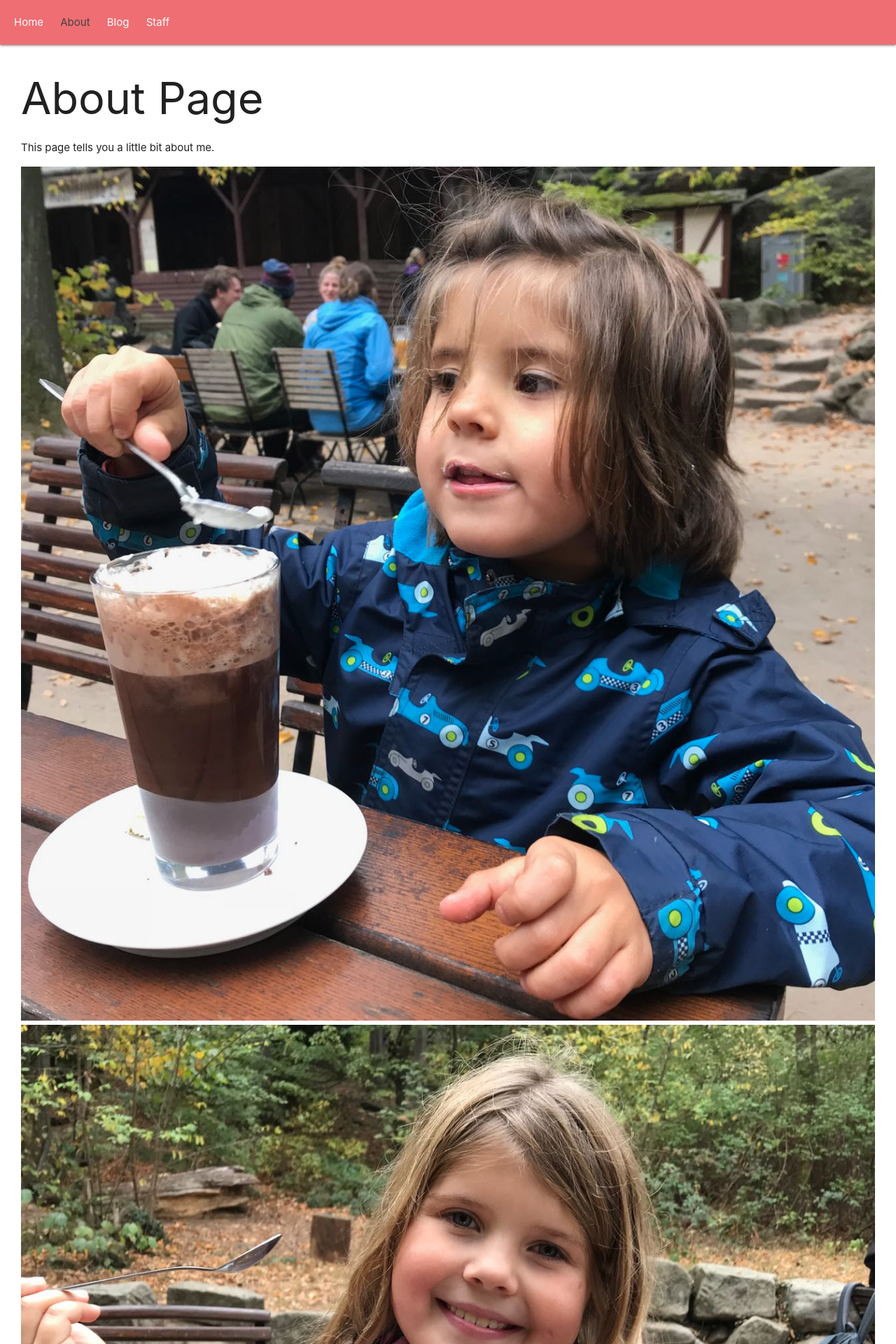
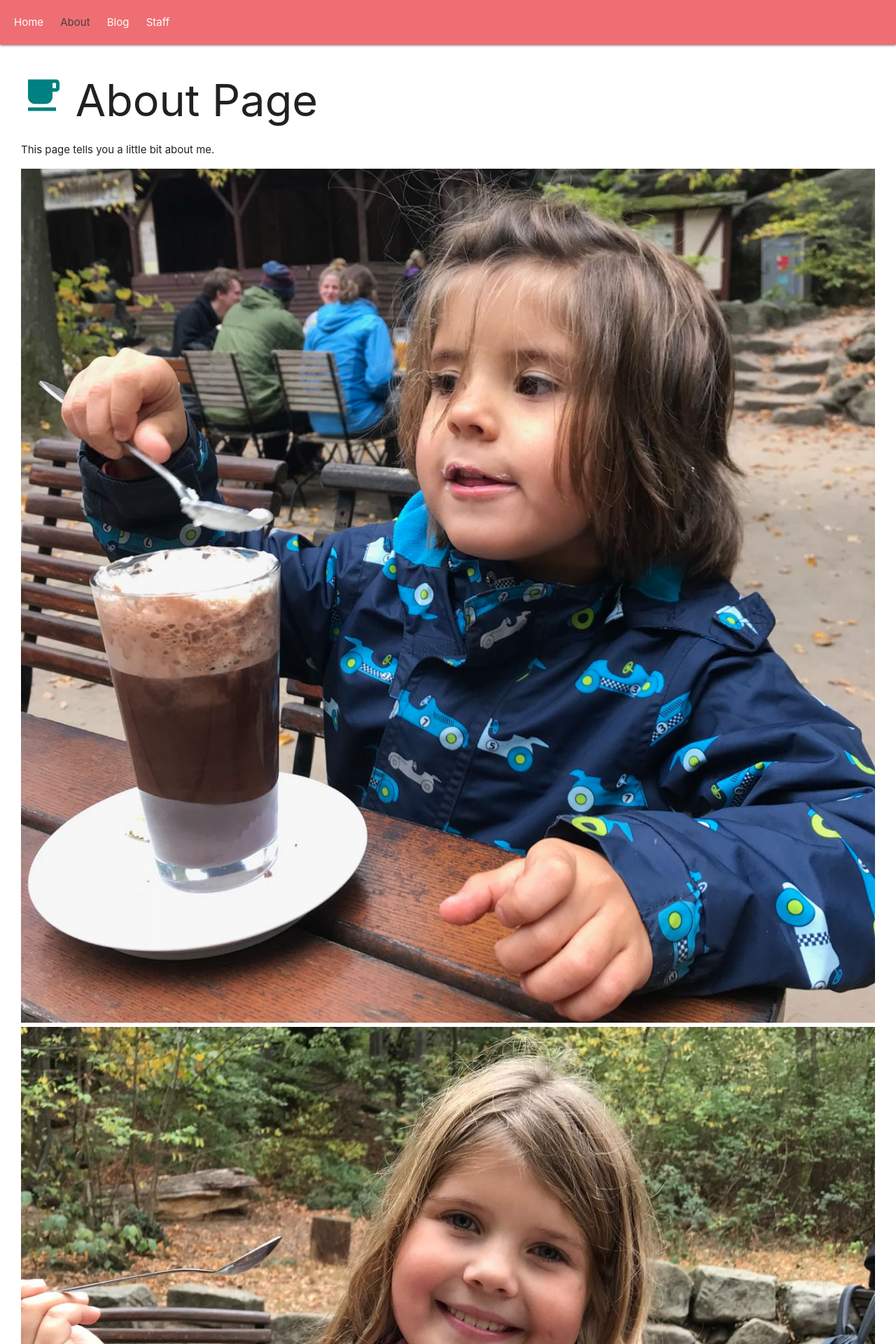
Before and after one commit to tilogermer/tilo-blog, a Jekyll site: the page built from about.html, in a window 1280 px wide. Shown: the top 1920 px of the page at 70% size. Built offline with Jekyll 4.4.1, drawn with Linux system fonts in a browser that asks for light colours.

```diff
--- a/_sass/main.scss
+++ b/_sass/main.scss
@@ -18,3 +18,8 @@ body {
 nav a {
   margin-left: 20px;
 }
+
+i {
+  color: teal;
+
+}
--- a/about.html
+++ b/about.html
@@ -2,7 +2,7 @@
 layout: default
 title: About
 ---
-<h1>About Page</h1>
+<h1><i class="material-icons medium">free_breakfast</i> About Page</h1>
 
 <p>This page tells you a little bit about me.</p>
 
--- a/staff.html
+++ b/staff.html
@@ -1,7 +1,7 @@
 ---
 layout: default
 ---
-<h1>Staff</h1>
+<h1><i class="material-icons medium">beach_access</i> Staff</h1>
 
 <ul>
   {% for author in site.authors %}
```
Also changed, not shown: 10 other files.
